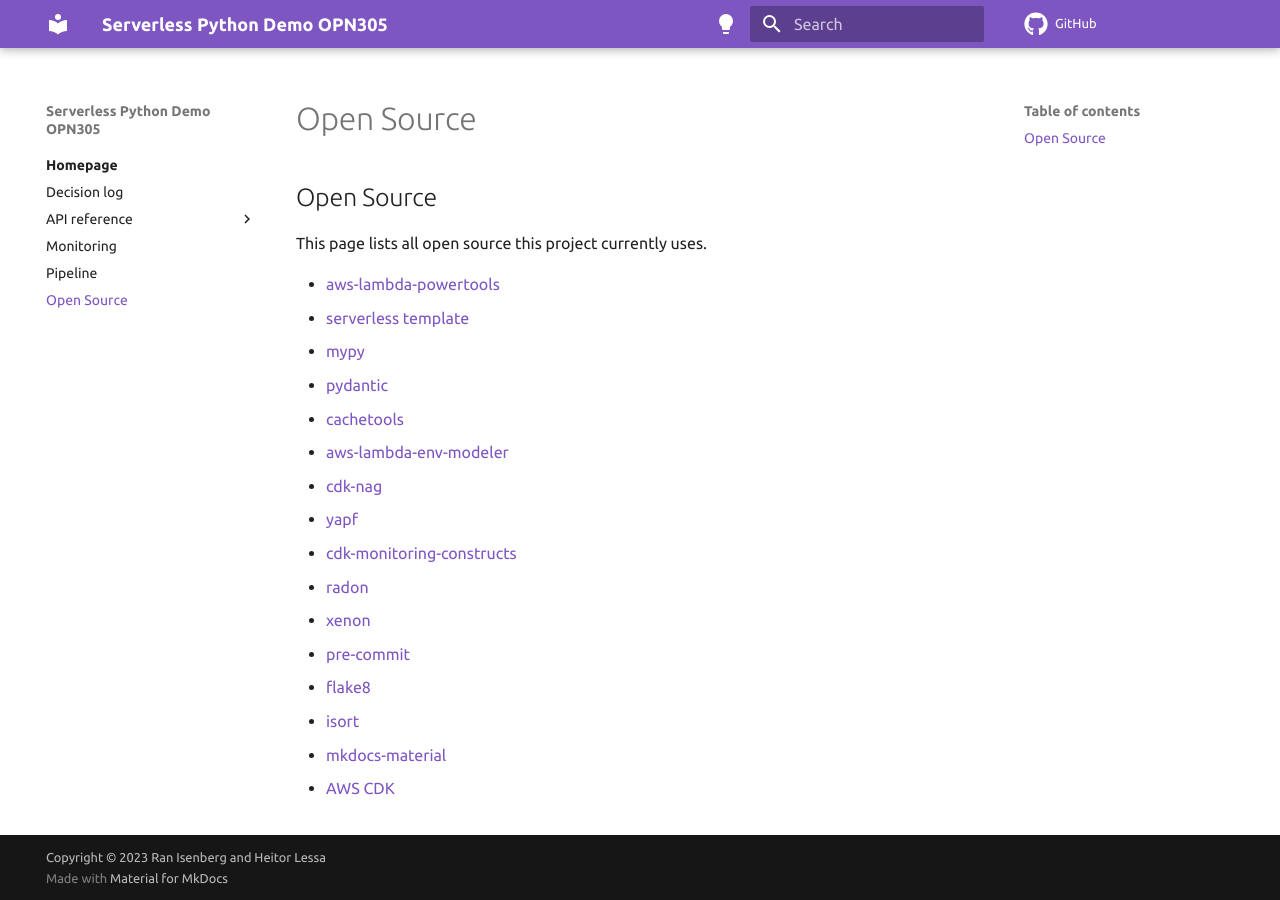
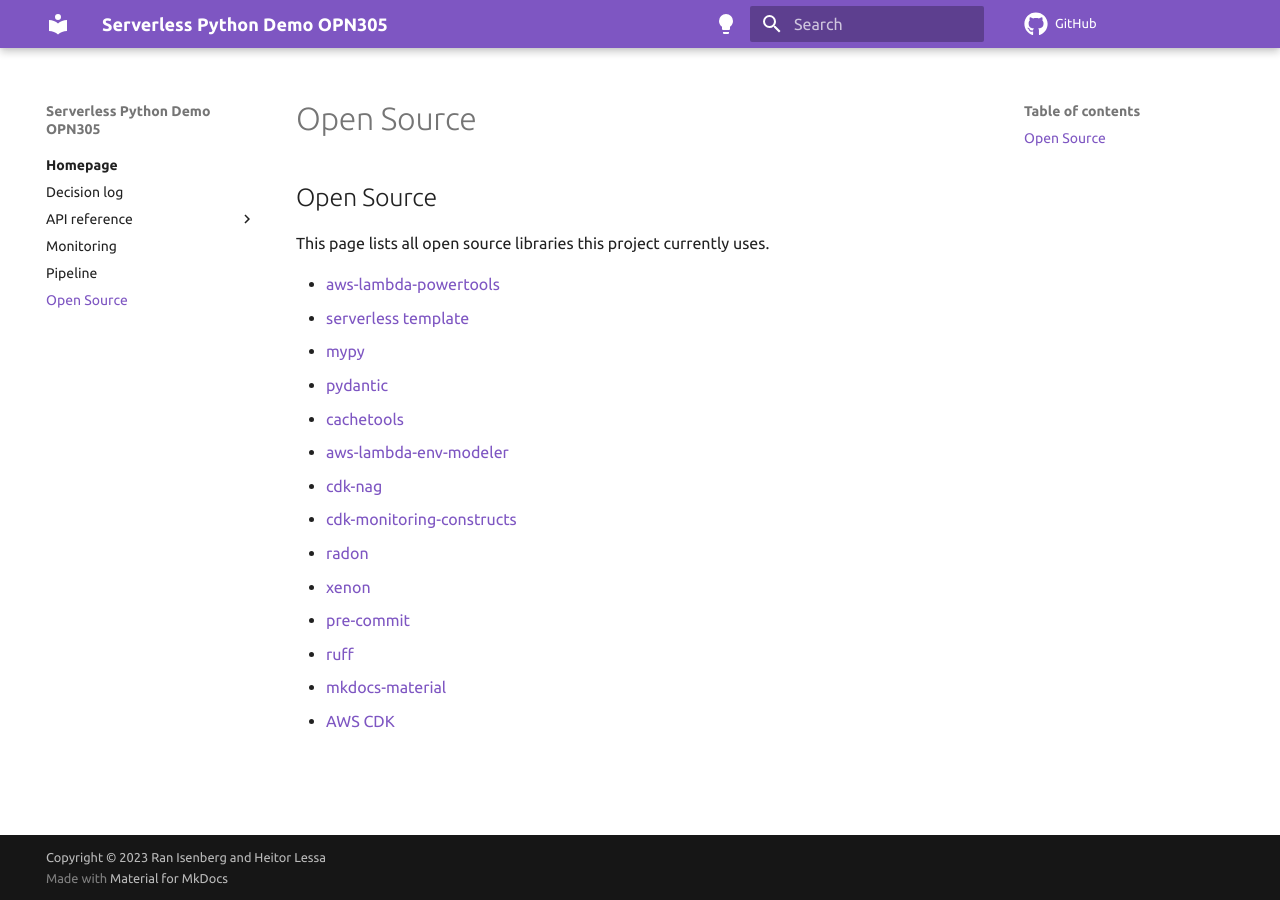
Before and after one commit to ran-isenberg/serverless-python-demo, an MkDocs documentation site: the page built from docs/opensource.md, in a window 1280 px wide. Built offline with MkDocs 1.6.1 and Material for MkDocs 9.7.7, drawn with Linux system fonts in a browser that asks for light colours; comment, search, counter and statistics services are not loaded.

Commit message:
docs: fix loose ends - remove yapf/isort/flake8

```diff
--- a/docs/opensource.md
+++ b/docs/opensource.md
@@ -5,7 +5,7 @@
 
 ## Open Source
 
-This page lists all open source this project currently uses.
+This page lists all open source libraries this project currently uses.
 
 - [aws-lambda-powertools](https://github.com/aws-powertools/powertools-lambda-python)
 - [serverless template](https://github.com/ran-isenberg/aws-lambda-handler-cookbook)
@@ -14,12 +14,10 @@
 - [cachetools](https://github.com/tkem/cachetools)
 - [aws-lambda-env-modeler](https://github.com/ran-isenberg/aws-lambda-env-modeler)
 - [cdk-nag](https://github.com/cdklabs/cdk-nag)
-- [yapf](https://github.com/google/yapf)
 - [cdk-monitoring-constructs](https://github.com/cdklabs/cdk-monitoring-constructs)
 - [radon](https://github.com/rubik/radon)
 - [xenon](https://github.com/rubik/xenon)
 - [pre-commit](https://github.com/pre-commit/pre-commit)
-- [flake8](https://github.com/PyCQA/flake8)
-- [isort](https://github.com/PyCQA/isort)
+- [ruff](https://github.com/astral-sh/ruff)
 - [mkdocs-material](https://squidfunk.github.io/mkdocs-material/)
 - [AWS CDK](https://github.com/aws/aws-cdk)
```
Also changed, not shown: docs/pipeline.md (+2 -3 lines), 2 other files.
